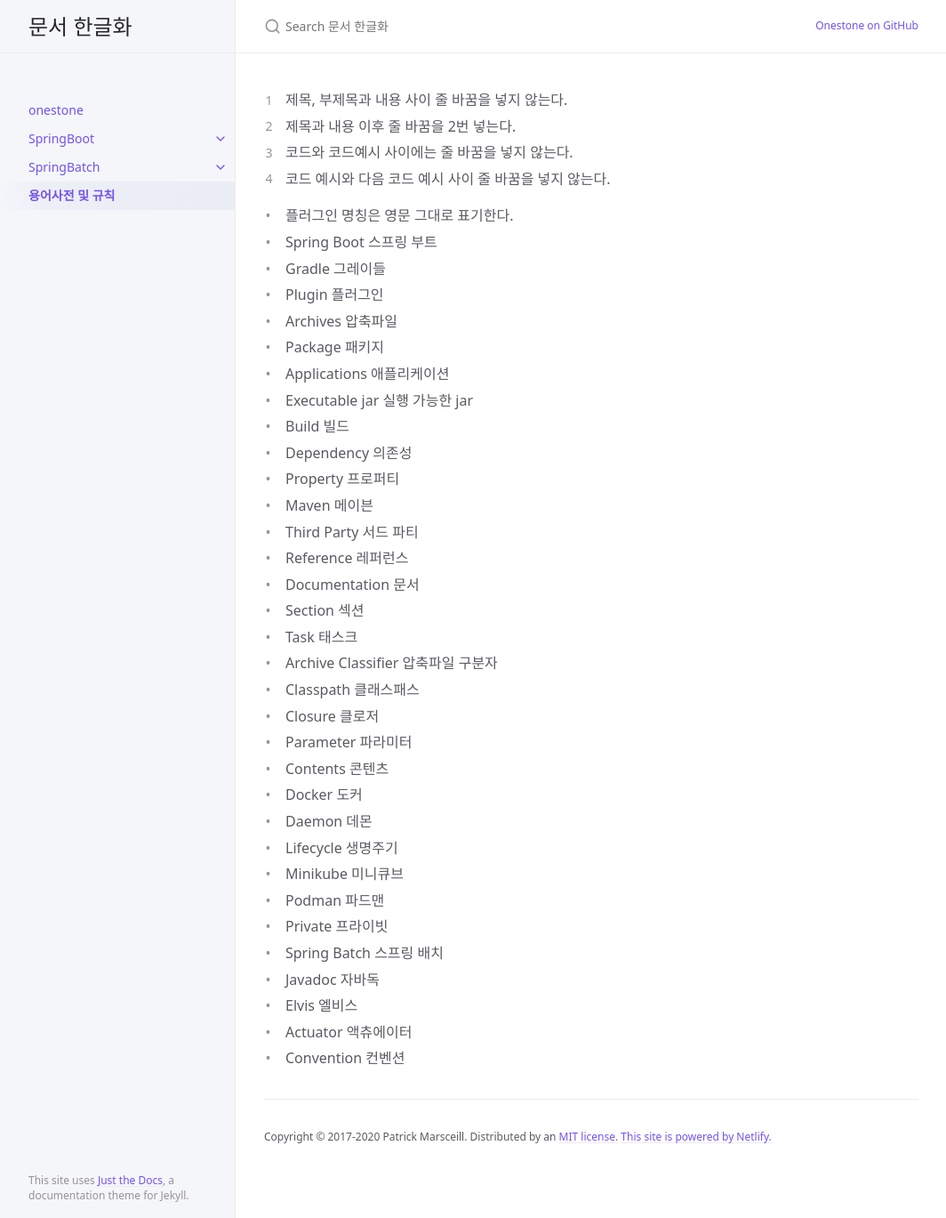
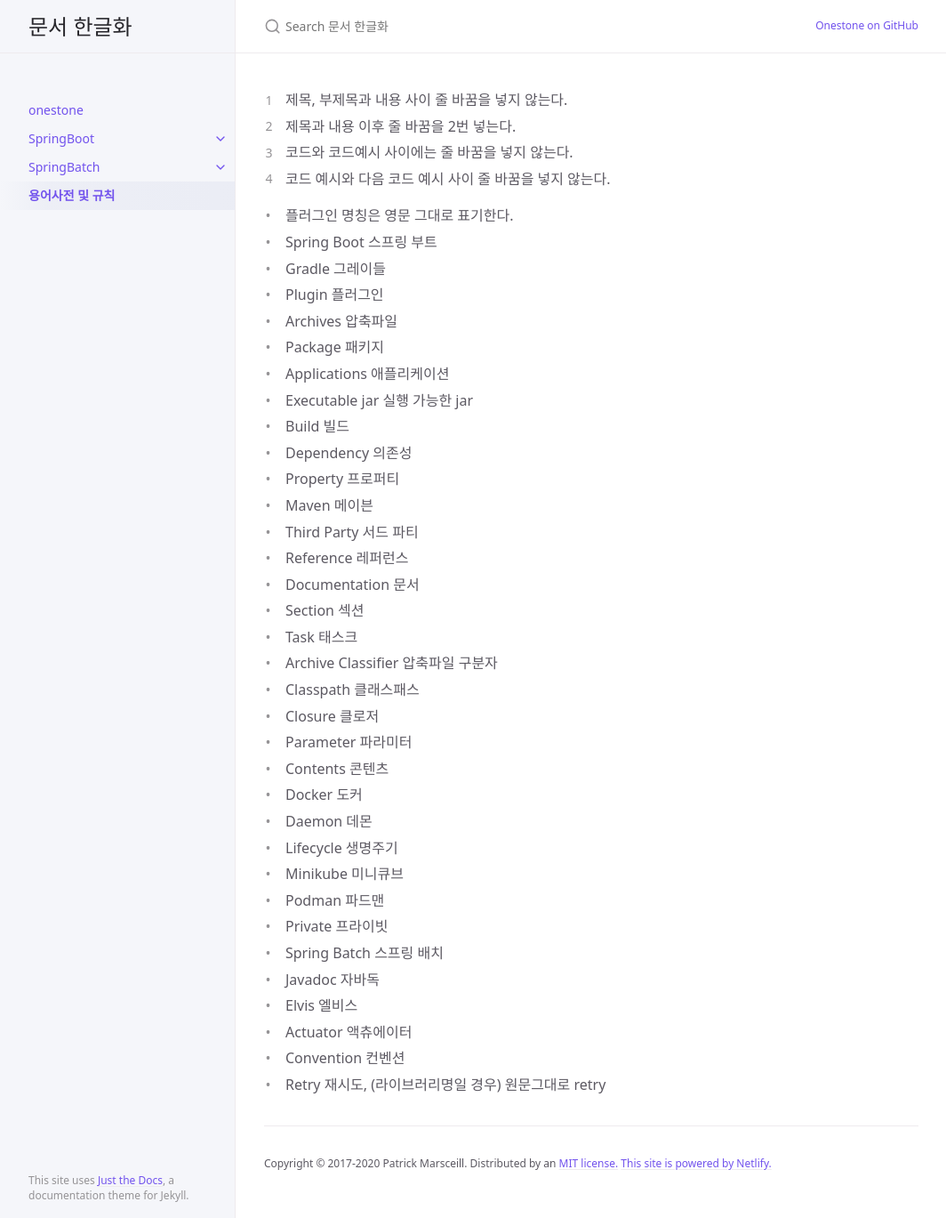
Before and after one commit to onestone9900/onestone9900.github.io, a Jekyll site: the page built from docs/grossary/index.md, in a window 1280 px wide and 1369 px high. Shown: the whole window at 89% size, without its empty margins (107-1171 px from the left). Built offline with Jekyll 4.4.1, drawn with Linux system fonts in a browser that asks for light colours.

Commit message:
docs: grossary - Retry 추가

```diff
--- a/docs/grossary/index.md
+++ b/docs/grossary/index.md
@@ -42,3 +42,4 @@ nav_order: 4
 - Elvis 엘비스
 - Actuator 액츄에이터
 - Convention 컨벤션
+- Retry 재시도, (라이브러리명일 경우) 원문그대로 retry
```
